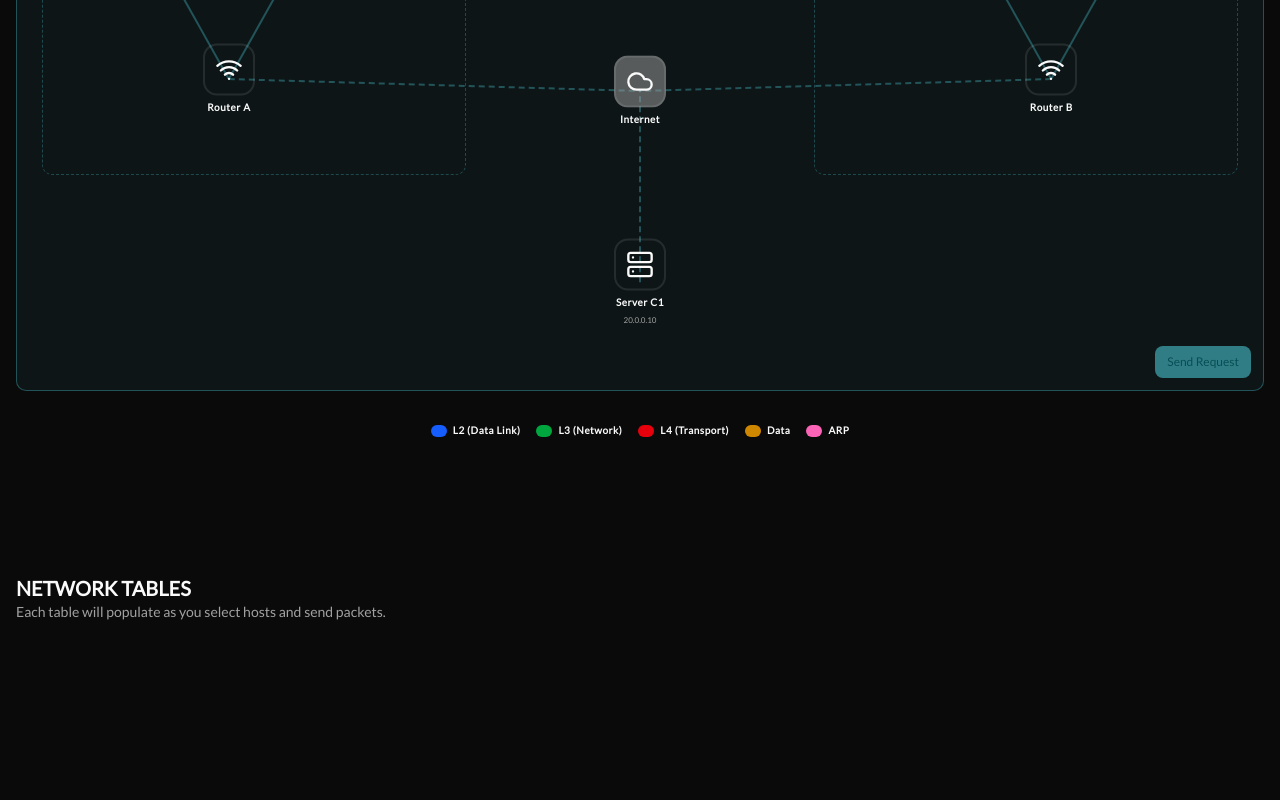
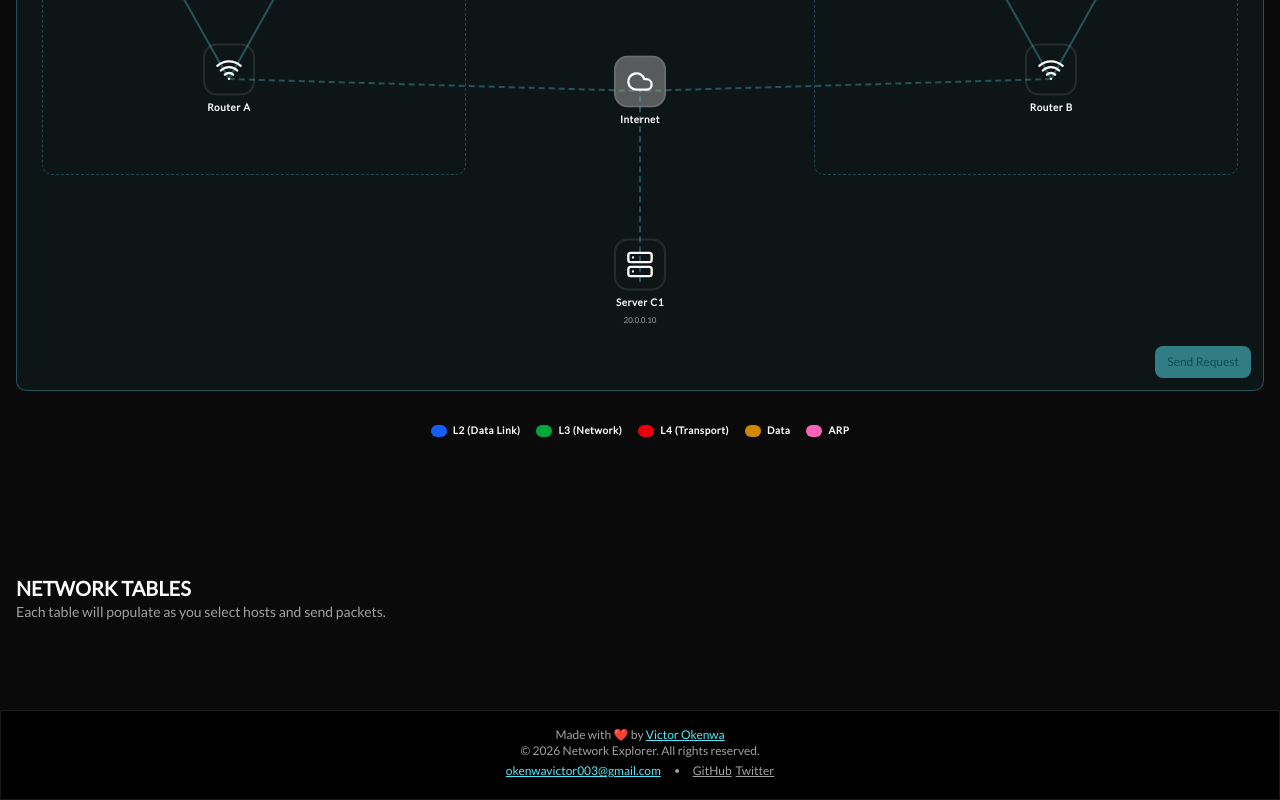
Before and after one commit to Victor-Okenwa/network-explorer, a React (Vite) app: page / in a window 1280 px wide. Shown: the part 1517-2317 px from the top of the page. Before the commit the page ends 2227 px from the top, so only its background shows below. Built offline with nearby package versions, Linux system fonts and the light colour scheme.

Commit message:
feat: add Footer component to App for enhanced user interface

```diff
--- a/src/App.tsx
+++ b/src/App.tsx
@@ -9,6 +9,7 @@ import { useCallback } from "react";
 import type { AnimationStep, ArpEntry, RoutingEntry } from "./types/network";
 import { NODES } from "./data/network-data";
 import { NetworkTable } from "./components/network-table";
+import { Footer } from "./components/footer";
 
 function App() {
   const [arpCaches, setArpCaches] = useState<Record<string, ArpEntry[]>>({});
@@ -120,6 +121,8 @@ function App() {
 
 
       </main>
+
+      <Footer />
     </ThemeProvider>
   )
 }
--- /dev/null
+++ b/src/components/footer.tsx
@@ -0,0 +1,24 @@
+import { Dot } from "lucide-react";
+
+export function Footer() {
+    return (
+        <footer className="bg-black border-t border py-4 sm:px-4 px-2 text-center text-xs text-muted-foreground">
+
+
+            <p>Made with ❤️ by <a href="https://okenwaportfolio.web.app" target="_blank" rel="noopener noreferrer" className="text-primary underline!">Victor Okenwa</a>
+                <br />© 2026 Network Explorer. All rights reserved.
+            </p>
+
+            <div className="flex items-center justify-center gap-1 flex-wrap">
+                <a href="mailto:okenwavictor003@gmail.com" className="text-primary underline!">okenwavictor003@gmail.com</a>
+                <Dot />
+                <a href="https://github.com/Victor-Okenwa" target="_blank" rel="noopener noreferrer" className="text-muted-foreground underline!">
+                    GitHub
+                </a>
+                <a href="https://twitter.com/morse_code_001" target="_blank" rel="noopener noreferrer" className="text-muted-foreground underline!">
+                    Twitter
+                </a>
+            </div>
+        </footer>
+    );
+}
```
